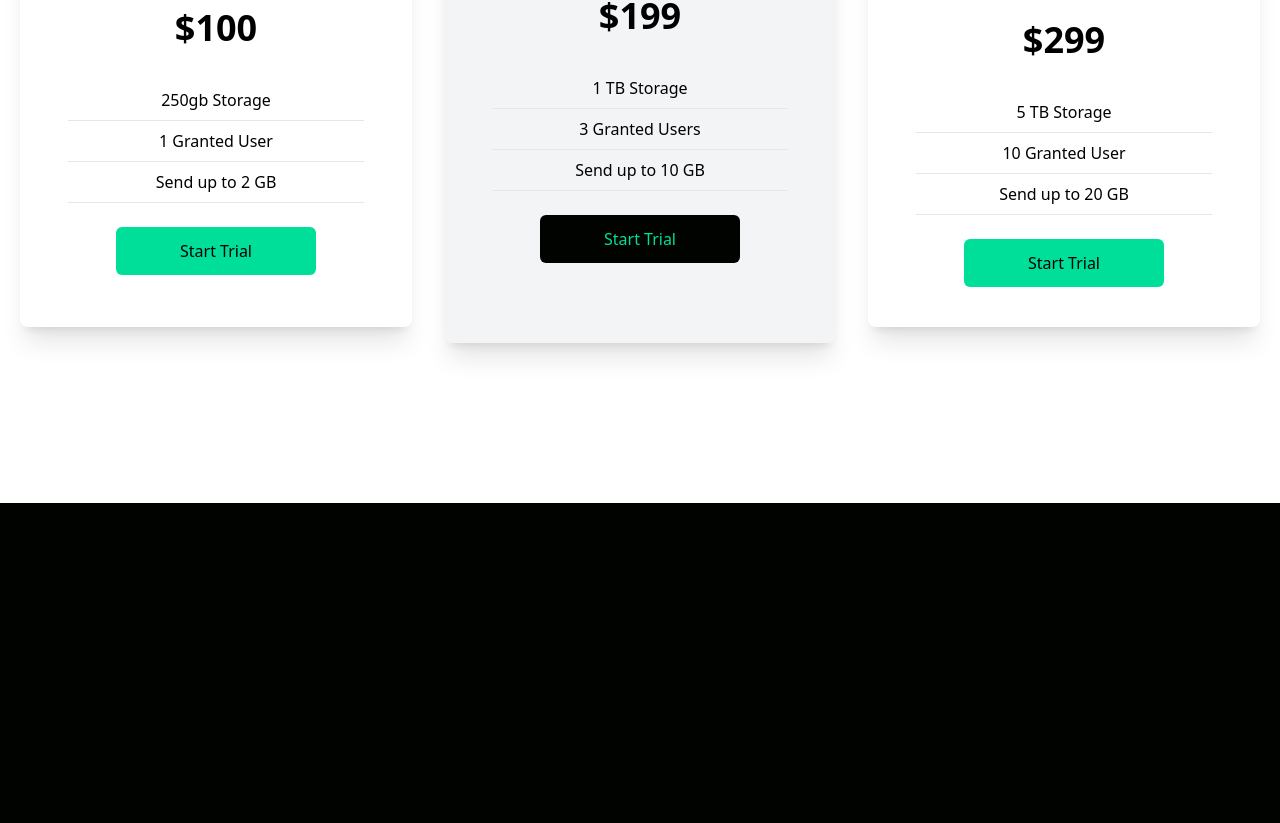
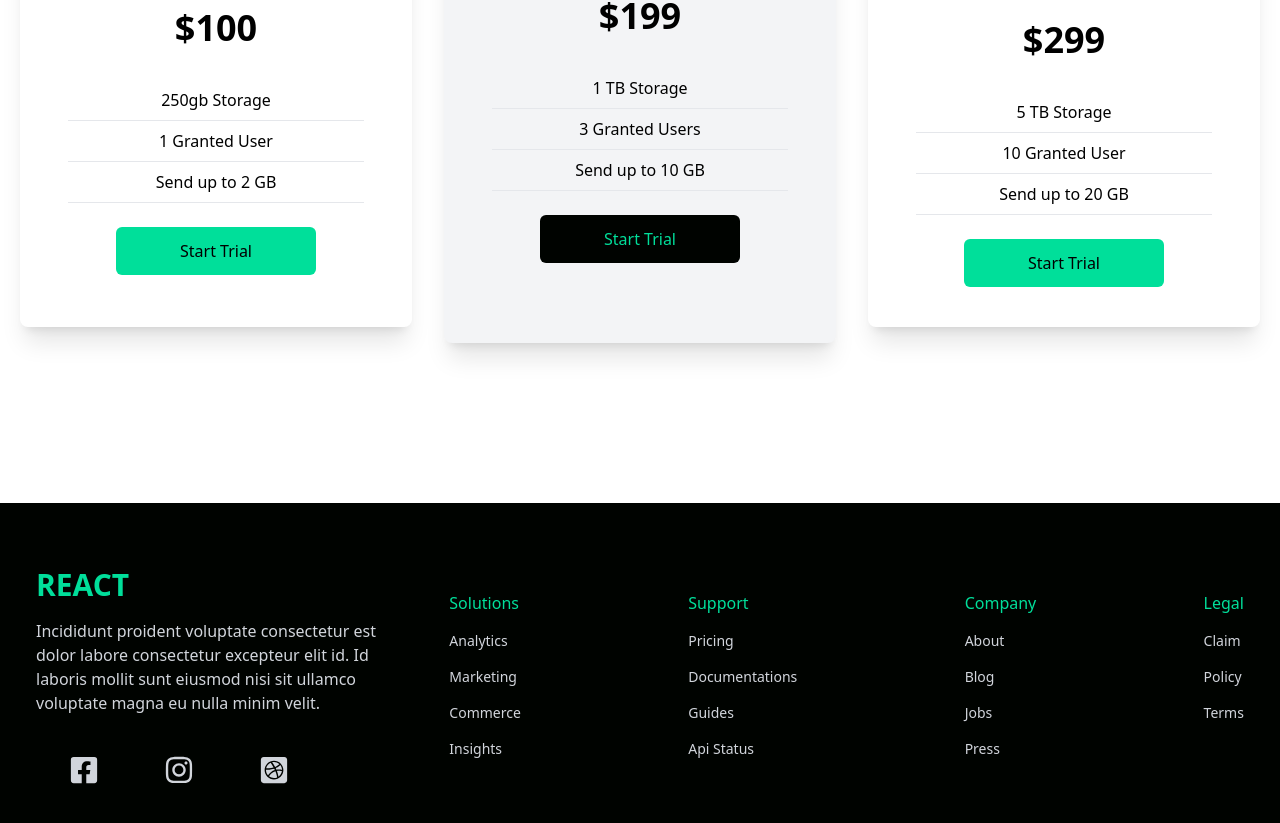
Before and after one commit to alaaobed88/data-analytics, a React (Create React App) app: page / in a window 1280 px wide. Shown: the part 1907-2730 px from the top of the page. Before the commit the page ends 2410 px from the top, so only its background shows below. Built offline with nearby package versions, Linux system fonts and the light colour scheme.

Commit message:
finished project but animation on scroll left

```diff
--- a/src/App.js
+++ b/src/App.js
@@ -3,6 +3,7 @@
 import Analytics from "./components/Analytics";
 import NewsLetter from "./components/NewsLetter";
 import Packages from "./components/Packages";
+import Footer from "./components/Footer";
 function App() {
   return (
     <>
@@ -11,6 +12,7 @@
       <Analytics/>
       <NewsLetter/>
       <Packages/>
+      <Footer/>
     </>
   );
 }
--- /dev/null
+++ b/src/components/Footer.js
@@ -0,0 +1,64 @@
+import React from "react";
+import {
+  FaDribbbleSquare,
+  FaFacebookSquare,
+  FaInstagram,
+} from "react-icons/fa";
+const Footer = () => {
+  return (
+    <div className="max-w-[1240px] mx-auto py-16 px-4 grid lg:grid-cols-3 gap-8 text-gray-300">
+      <div>
+        <h1 className="w-full text-3xl font-bold text-[#00df9a]">REACT</h1>
+        <p className="py-4">
+          Incididunt proident voluptate consectetur est dolor labore consectetur
+          excepteur elit id. Id laboris mollit sunt eiusmod nisi sit ullamco
+          voluptate magna eu nulla minim velit.
+        </p>
+        <div className="flex md:w-[75%] justify-around my-6">
+          <FaFacebookSquare size={30} />
+          <FaInstagram size={30} />
+          <FaDribbbleSquare size={30} />
+        </div>
+      </div>
+      <div className="lg:col-span-2 flex justify-between mt-6">
+        <div>
+          <h6 className="font-medium text-[#00df9a] mb-2">Solutions</h6>
+          <ul>
+            <li className="py-2 text-sm">Analytics</li>
+            <li className="py-2 text-sm">Marketing</li>
+            <li className="py-2 text-sm">Commerce</li>
+            <li className="py-2 text-sm">Insights</li>
+          </ul>
+        </div>
+        <div>
+          <h6 className="font-medium mb-2 text-[#00df9a]">Support</h6>
+          <ul>
+            <li className="py-2 text-sm">Pricing</li>
+            <li className="py-2 text-sm">Documentations</li>
+            <li className="py-2 text-sm">Guides</li>
+            <li className="py-2 text-sm">Api Status</li>
+          </ul>
+        </div>
+        <div>
+          <h6 className="font-medium text-[#00df9a] mb-2">Company</h6>
+          <ul>
+            <li className="py-2 text-sm">About</li>
+            <li className="py-2 text-sm">Blog</li>
+            <li className="py-2 text-sm">Jobs</li>
+            <li className="py-2 text-sm">Press</li>
+          </ul>
+        </div>
+        <div>
+          <h6 className="font-medium text-[#00df9a] mb-2">Legal</h6>
+          <ul>
+            <li className="py-2 text-sm">Claim</li>
+            <li className="py-2 text-sm">Policy</li>
+            <li className="py-2 text-sm">Terms</li>
+          </ul>
+        </div>
+      </div>
+    </div>
+  );
+};
+
+export default Footer;
--- a/src/components/Hero.js
+++ b/src/components/Hero.js
@@ -26,7 +26,7 @@
   return (
     <div className="text-white mt-20">
       <div className="absolute inset-0">
-        <video ref={videoRef} autoPlay muted loop preload="auto" className="w-full h-full object-cover">
+        <video ref={videoRef} autoPlay muted preload="auto" className="w-full h-full object-cover">
           <source  src={DataVD} type="video/mp4" />
         </video>
       </div>
```
